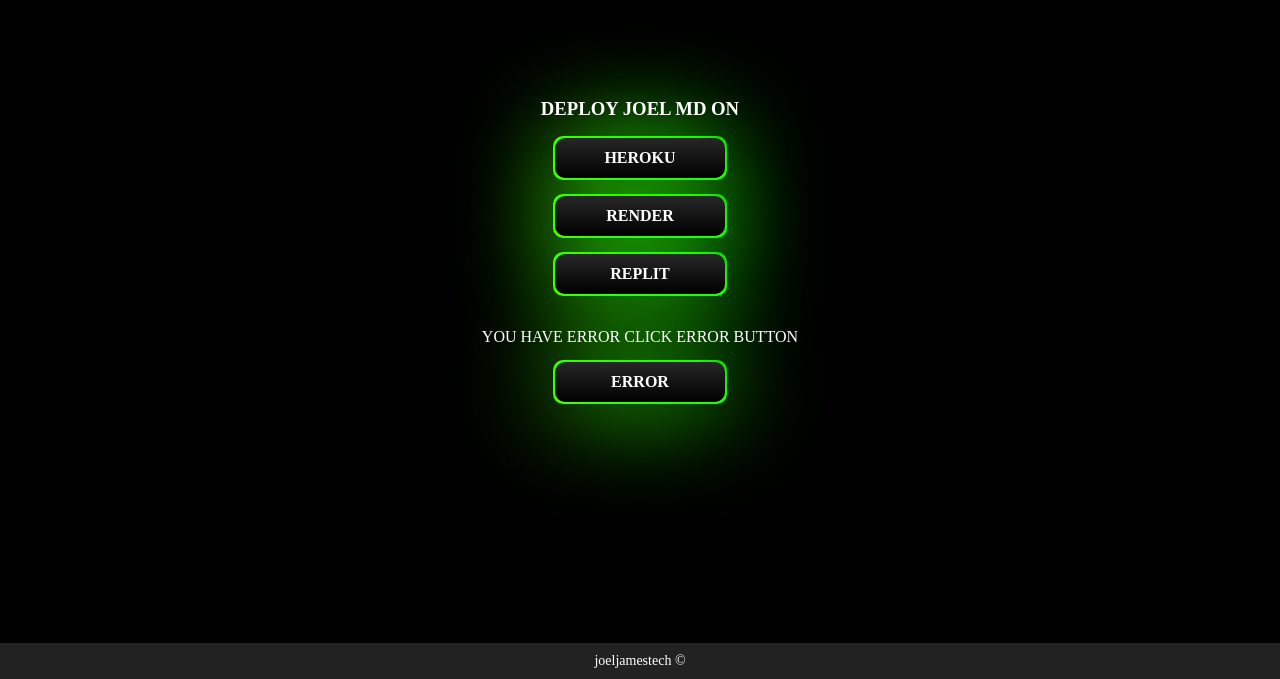
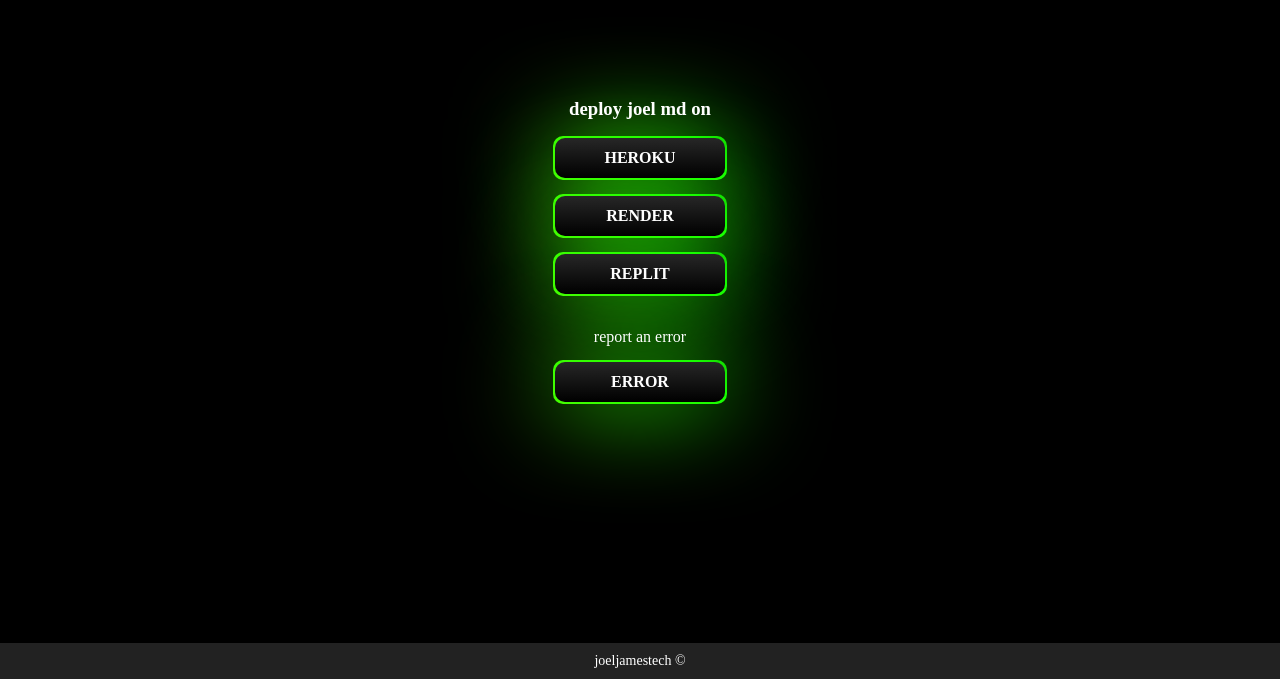
Before and after one commit to joeljamestech2/deploy, a plain HTML site: page index.html in a window 1280 px wide. Shown: the part 121-800 px from the top of the page. Drawn offline with Linux system fonts and the light colour scheme.

Commit message:
Update index.html

```diff
--- a/index.html
+++ b/index.html
@@ -112,13 +112,13 @@
 </head>
 <body>
   <div class="button-container">
-    <h3>DEPLOY JOEL MD ON</h3>
+    <h3>deploy joel md on</h3>
     <div></div>
     <a href="https://dashboard.heroku.com/new?template=https://github.com/joeljamestech/JOEL-MD/tree/main" class="button" target="_blank"> <span>HEROKU</span> </a> <br>
     <a href="https://dashboard.render.com/web/new" class="button" target="_blank"> <span>RENDER</span> </a> <br>
     <a href="replit.com" class="button" target="_blank"> <span>REPLIT</span> </a> <br>
 
-    <p>YOU HAVE ERROR CLICK ERROR BUTTON</p>
+    <p>report an error</p>
 
     <a href="https://wa.me/+255767570963?text=HAVE_ERROR_JOEL" class="button" target="_blank"> <span>ERROR</span> </a> <br>
 
```
